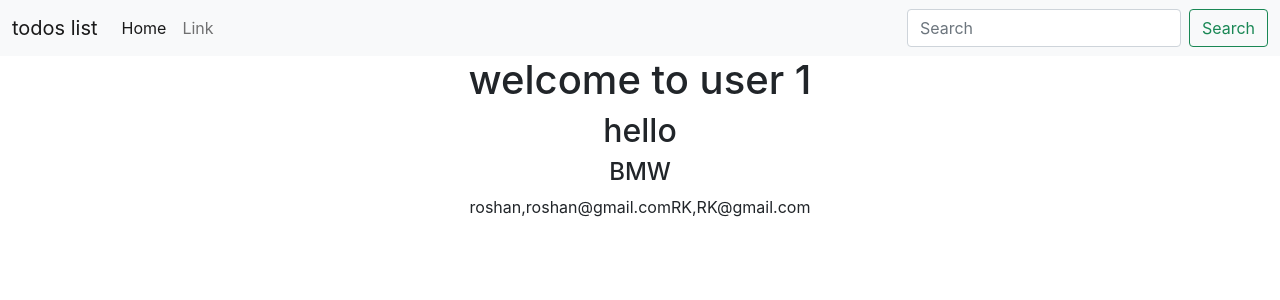
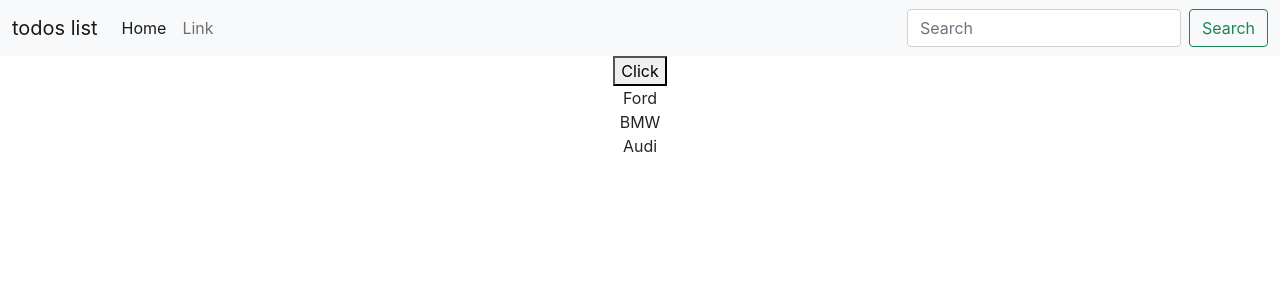
Before and after one commit to roshankyada/react-traning, a React (Create React App) app: page / in a window 1280 px wide. Shown: the top 300 px of the page. Built offline with nearby package versions, Linux system fonts and the light colour scheme.

Commit message:
Updating State Immutably

```diff
--- a/src/component/Footer.js
+++ b/src/component/Footer.js
@@ -1,39 +1,36 @@
 
 import { useState } from 'react'
 
+
 export default function Footer() {
 
-    const [loggedIn, setLoggedIn] = useState(true)
-    const rentcars = ['Ford', 'BMW', 'Audi'];
-    const cars = [
-        { name: "roshan", email: "roshan@gmail.com" },
-        { name: "RK", email: "RK@gmail.com " }
-    ]
+    const initState = ['Ford', 'BMW', 'Audi'];
 
-    const mycar = cars.map((data) =>
-        <>
-            {data.name},
-            {data.email}
-        </>
+    const [persons, setpersons] = useState(initState)
 
-    )
+    const handelclick = () => {
+        // persons.push('Brain')
+        // persons.push('quber')
+        // setpersons(persons)
 
+        const newpersons = [...persons]
+        persons.push('Brain')
+        persons.push('quber')
+        setpersons(newpersons)
+    }
+
+    console.log('hello')
     return (
 
         <div>
-            {loggedIn == 1 ? <h1>welcome to user 1</h1>
-                : loggedIn == 2 ? <h1>Welcome to user 2</h1>
-                    : <h1>Welcome to user 3</h1>}
-            {loggedIn && <h2>hello</h2>}
-            {/* {cars.map((data) =>
-                <>
-                    {data.name},
-                    {data.email}
-                </>
 
-            )} */}
-            <h4>{rentcars[1]}</h4>
-            {mycar}
+            <button onClick={handelclick}>Click</button>
+            {
+                persons.map(person => (
+                    <div key={person}>{person}</div>
+                ))
+
+            }
         </div>
     )
 
```
